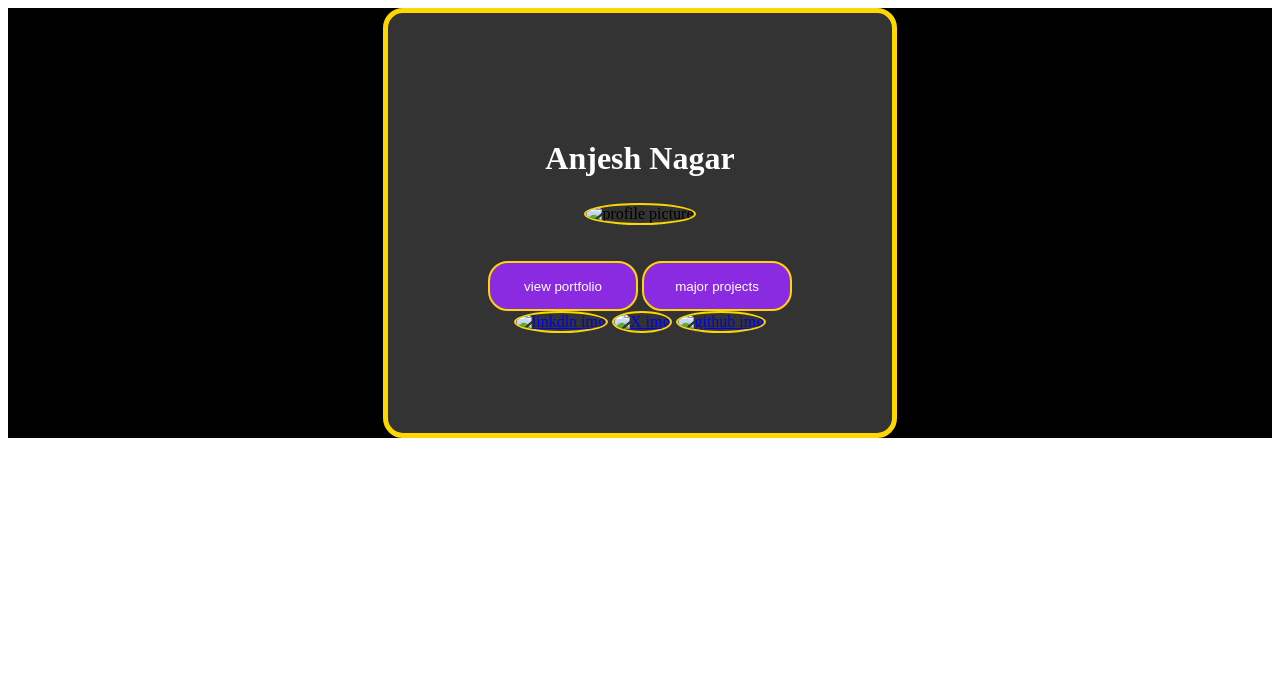
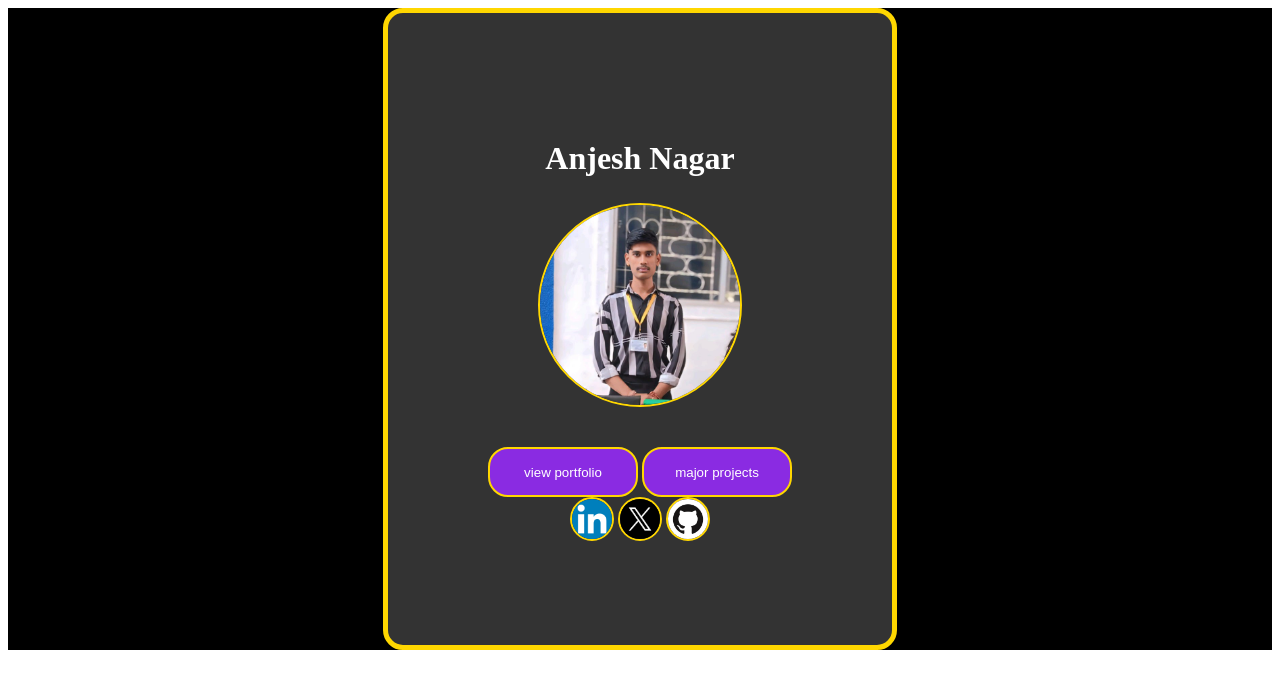
Before and after one commit to AnjeshNagar/profilecard, a plain HTML site: page index.html in a window 1280 px wide. Drawn offline with Linux system fonts and the light colour scheme.

Commit message:
Update index.html

```diff
--- a/index.html
+++ b/index.html
@@ -71,16 +71,17 @@
     <div class="cont">
         <div class="box">
             <h2>Anjesh Nagar</h2>
-            <img  src="profilecard/images/anjesh linkdln photo.jpeg" alt="profile picture" id="profile"><br><br><br>
+            <img  src="anjesh linkdln photo.jpeg" alt="profile picture" id="profile"><br><br><br>
             <a href="portfolio.html"><button id="button">view portfolio</button></a>
             <button id="button">major projects</button>
             <div class="logo">
-               <a href="https://www.linkedin.com/in/anjesh-nagar-2a020a320" target="_blank"> <img width="40" src="profilecard/images/linkdln logo.png" alt="linkdln img" id="l"></a>
-               <a href="https://x.com/AnjeshNagar07" target="_blank" ><img  width="40"src="profilecard/images/x logo.png" alt="X img"id="x"></a>
-                <a href="https://github.com/AnjeshNagar" target="_blank"><img width="40" src="profilecard/images/github logo.png" alt="github img"id="g"></a>
+               <a href="https://www.linkedin.com/in/anjesh-nagar-2a020a320" target="_blank"> <img width="40" src="linkdln logo.png" alt="linkdln img" id="l"></a>
+               <a href="https://x.com/AnjeshNagar07" target="_blank" ><img  width="40"src="x logo.png" alt="X img"id="x"></a>
+                <a href="https://github.com/AnjeshNagar" target="_blank"><img width="40" src="github logo.png" alt="github img"id="g"></a>
 
             </div>
         </div>
     </div>
 </body>
+
 </html>
```
